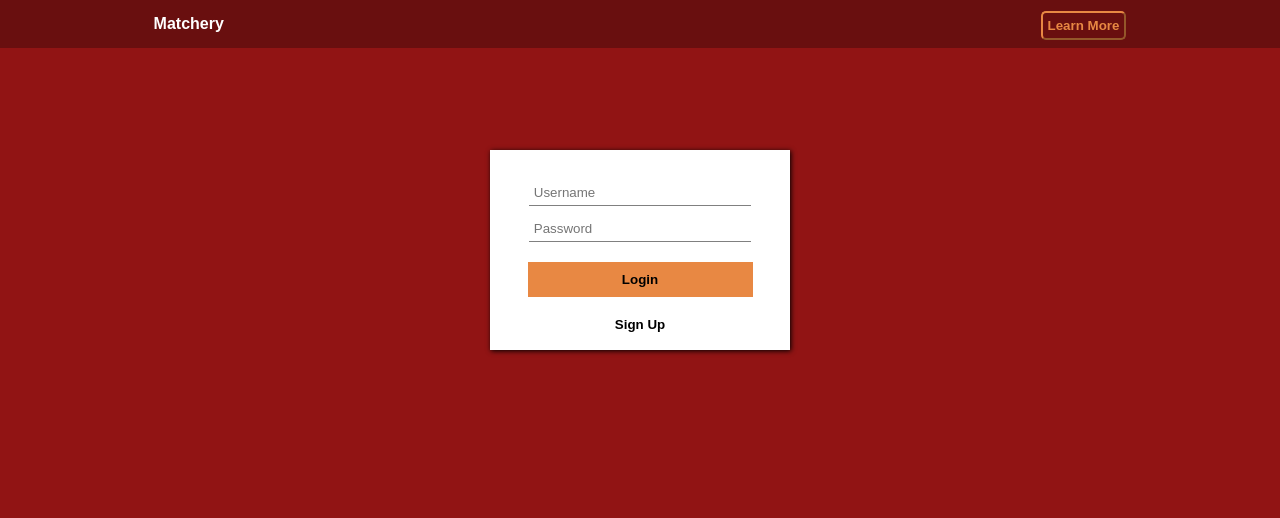
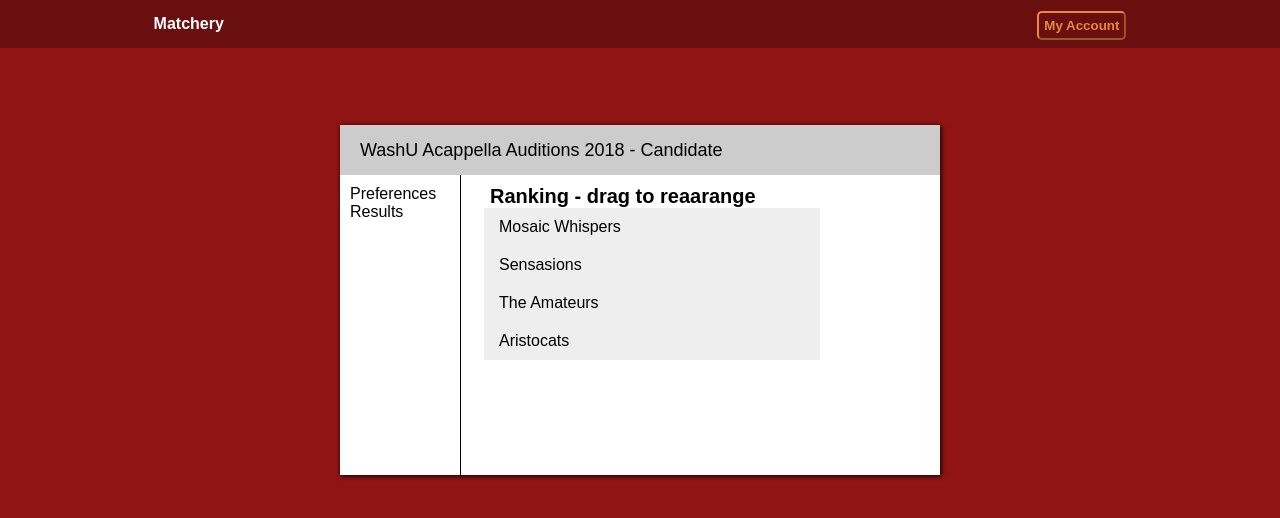
Before and after one commit to andrewsun25/Matchery, a React (Create React App) app in the folder matchery_client/: page / in a window 1280 px wide. Shown: the top 518 px of the page. Built offline with nearby package versions, Linux system fonts and the light colour scheme.

Commit message:
more code tidying

```diff
--- a/matchery_client/src/screens/Login.css
+++ b/matchery_client/src/screens/Login.css
@@ -1,4 +1,4 @@
-.loginBox {
+.login {
   padding: 25px;
   background-color: #fff;
   height: 150px;
@@ -6,6 +6,10 @@
   box-shadow: 1px 1px 5px;
   margin: auto;
   margin-top: 8%;
+}
+.loginRow {
+  width: 100%;
+  text-align: center;
 }
 .loginInput {
   width: 85%;
@@ -52,7 +56,7 @@
 .loginButton:focus {
   outline: 0;
 }
-.signUpButton {
+.signupButton {
   width: 90%;
   margin: 10px 0px 0px 0px;
   padding: 10px 0px;
@@ -67,8 +71,3 @@
 .signUpButton:focus {
   outline: 0;
 }
-
-.centerRow {
-  width: 100%;
-  text-align: center;
-}
--- a/matchery_client/src/screens/Login.js
+++ b/matchery_client/src/screens/Login.js
@@ -46,10 +46,9 @@ class Login extends React.Component {
 
     // Return the component frame
     return (
-      <div className="loginBox">
-
+      <div className="login">
         <form>
-          <div className="centerRow">
+          <div className="loginRow">
             <input
               placeholder="Username"
               className="loginInput"
@@ -59,7 +58,7 @@ class Login extends React.Component {
               onChange={this.handleChange}
             />
           </div>
-          <div className="centerRow">
+          <div className="loginRow">
             <input
               placeholder="Password"
               className="loginInput"
@@ -69,16 +68,16 @@ class Login extends React.Component {
               onChange={this.handleChange}
             />
           </div>
-          <div className="centerRow">
+          <div className="loginRow">
             <button
               className="loginButton"
               onClick={(e) => {this.childHandleLogin(e)}}>
               Login
             </button>
           </div>
-          <div className="centerRow">
+          <div className="loginRow">
             <button
-              className="signUpButton"
+              className="signupButton"
               onClick={(e) => {this.childHandleSignup(e)}}>
               Sign Up
             </button>
--- a/matchery_client/src/screens/Main.css
+++ b/matchery_client/src/screens/Main.css
@@ -20,12 +20,12 @@
   -moz-transition: 0.15s;
   -o-transition: 0.15s;
   transition: 0.15s;
-  &:focus {
-    outline: 0;
-  }
-  &:hover {
-    opacity: 0.75;
-  }
+}
+.headerButton:focus {
+  outline: 0;
+}
+.headerButton:hover {
+  opacity: 0.75;
 }
 .headerTitle {
   font-size: 1em;
--- a/matchery_client/src/screens/Main.js
+++ b/matchery_client/src/screens/Main.js
@@ -15,8 +15,8 @@ class App extends Component {
   constructor(props) {
     super(props);
     this.state = { // Initialize screen states
-      showLogin: true,
-      showCandidate: false,
+      showLogin: false,
+      showCandidate: true,
     };
   }
 
@@ -39,7 +39,21 @@ class App extends Component {
   // handles the signup process
   parentHandleSignup = (e, username, password) => {
     e.preventDefault();
-    alert("Sign up attempted with: " + username + " " + password);
+    alert("Registration With: Username[" + username + "] Password[" + password + "]");
+  }
+
+  // This function is triggered when a
+  // user presses the Learn More button
+  handleLearnMore = (e) => {
+    e.preventDefault();
+    alert("Learn more!");
+  }
+
+  // This function is triggered when a
+  // user presses the My Account button
+  handleAccountDropDown = (e) => {
+    e.preventDefault();
+    alert("Account Drop Down!");
   }
 
   // Render the Main application
@@ -52,23 +66,32 @@ class App extends Component {
     // Return the app frame (header and background)
     return (
       <div>
-
         <div className="header">
-            <button className="headerButton">Learn More</button>
+            <div style={showLogin}>
+              <button
+                className="headerButton"
+                onClick={(e) => {this.handleLearnMore(e)}}>
+                Learn More
+              </button>
+            </div>
+            <div style={showCandidate}>
+              <button
+                className="headerButton"
+                onClick={(e) => {this.handleAccountDropDown(e)}}>
+                My Account
+              </button>
+            </div>
             <h1 className="headerTitle">Matchery</h1>
         </div>
-
         <div style={showLogin}>
           <Login
             parentHandleLogin={this.parentHandleLogin}
             parentHandleSignup={this.parentHandleSignup}
           />
         </div>
-
         <div style={showCandidate}>
           <Candidate />
         </div>
-
       </div>
     );
   }
```
